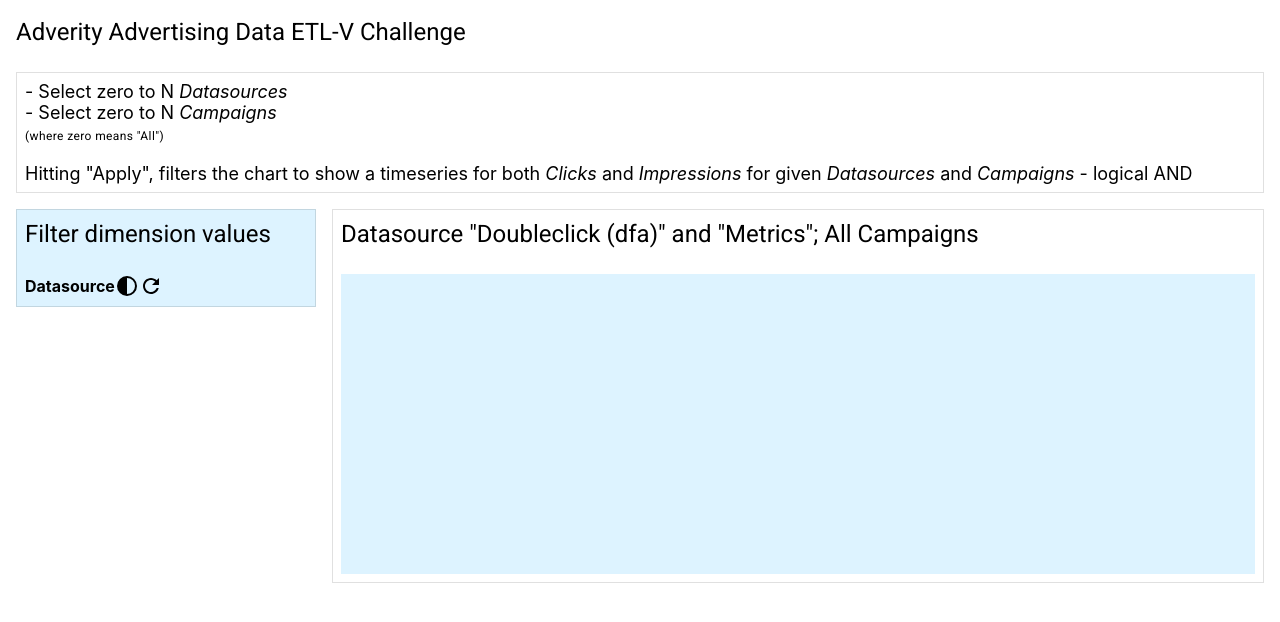
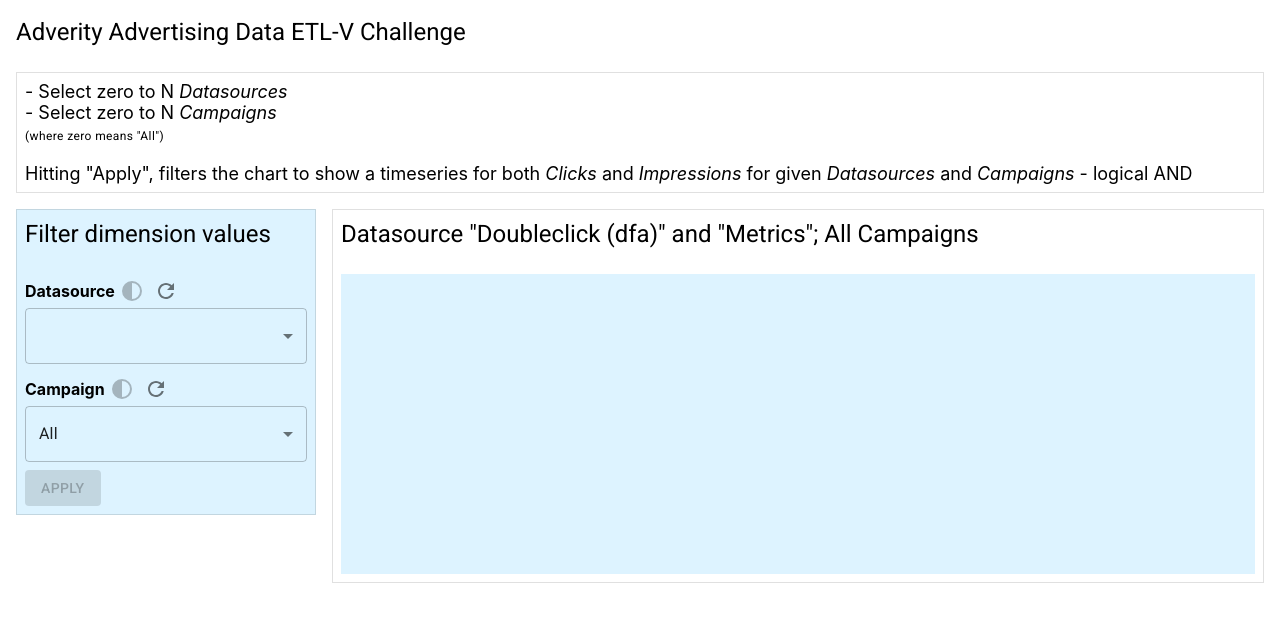
Before and after one commit to pioncz/advertising-data-tsx, a React (Create React App) app: page / in a window 1280 px wide. Shown: the top 622 px of the page. Built offline with nearby package versions, Linux system fonts and the light colour scheme.

Commit message:
layout prototype finished

```diff
--- a/src/App.tsx
+++ b/src/App.tsx
@@ -2,10 +2,8 @@ import React, { useState } from 'react';
 import Typography from '@mui/material/Typography';
 import { styled } from '@mui/material/styles';
 import Box from '@mui/material/Box';
-import Paper from '@mui/material/Paper';
 import Grid from '@mui/material/Grid';
-import { ReactComponent as CircleIcon } from './icons/CircleHalfFull.svg';
-import RefreshIcon from '@mui/icons-material/Refresh';
+import FilterDimensionSection from './components/FilterDimensionSection';
 
 function App() {
   const test = 1;
@@ -31,14 +29,7 @@ function App() {
           </Grid>
           <Grid item xs={3}>
             <Item sx={{ background: '#ddf3ff' }}>
-              <Typography variant="h5" mb={3}>
-                Filter dimension values
-              </Typography>
-              <FilterTitle>
-                <span>Datasource</span>
-                <CircleIcon />
-                <RefreshIcon />
-              </FilterTitle>
+              <FilterDimensionSection />
             </Item>
           </Grid>
           <Grid item xs={9}>
@@ -64,14 +55,6 @@ const Item = styled('div')(({ theme }) => ({
   border: `1px solid ${theme.palette.divider}`
 }));
 
-const FilterTitle = styled('div')(({ theme }) => ({
-  display: 'flex',
-  justifyContent: 'flex-start',
-  alignItems: 'center',
-  fontSize: 16,
-  fontWeight: 'bold',
-}));
-
 const ChartPlaceholder = styled('div')(() => ({
   height: 300,
   width: '100%',
--- /dev/null
+++ b/src/components/FilterDimensionSection.tsx
@@ -0,0 +1,39 @@
+import React, { useState } from 'react';
+import Typography from '@mui/material/Typography';
+import SectionSelect from './commons/SectionSelect';
+import Button from '@mui/material/Button';
+import { styled } from '@mui/material/styles';
+
+const datasourceOptions = [
+  { key: '1', label: 'Google Ads', value: 'Google Ads' },
+  { key: '2', label: 'Google Analytics', value: 'Google Analytics' },
+];
+
+const campaignOptions = [
+  { key: '1', label: 'All', value: 'all' },
+  { key: '2', label: 'Adventmarkt Touristik', value: 'Adventmarkt Touristik' },
+];
+
+const FilterDimensionSection = () => {
+  const [datasource, setDatasource] = useState<string[]>([]);
+  const [campaign, setCampaign] = useState<string>(campaignOptions[0].value);
+
+  return (
+    <>
+      <Typography variant="h5" mb={3}>
+        Filter dimension values
+      </Typography>
+      <StyledSectionSelect title="Datasource" value={datasource} setValue={(newValues) => setDatasource(newValues)} options={datasourceOptions} multiple />
+      <StyledSectionSelect title="Campaign" value={[campaign]} setValue={(newValues) => setCampaign(newValues?.[0])} options={campaignOptions} />
+      <Button variant="contained" disabled>
+        Apply
+      </Button>
+    </>
+  )
+};
+
+const StyledSectionSelect = styled(SectionSelect)(({ theme }) => ({
+  marginBottom: theme.spacing(1),
+}));
+
+export default FilterDimensionSection;
--- /dev/null
+++ b/src/components/commons/SectionSelect.tsx
@@ -0,0 +1,79 @@
+import React from 'react';
+import RefreshIcon from '@mui/icons-material/Refresh';
+import IconButton from '@mui/material/IconButton';
+import { ReactComponent as CircleIcon } from 'icons/CircleHalfFull.svg';
+import { styled } from '@mui/material/styles';
+import MenuItem from '@mui/material/MenuItem';
+import Select, { SelectChangeEvent } from '@mui/material/Select';
+import Chip from '@mui/material/Chip';
+import Box from '@mui/material/Box';
+
+interface IOptions { key: string; label: string; value: string };
+
+const SectionSelect = ({ className, title, value, setValue, options, multiple = false }: { className?: string,  title: string, value: string[], setValue: (value: string[]) => void, options: IOptions[], multiple?: boolean }) => (
+  <div className={className}>
+    <FilterTitle>
+      <span>{title}</span>
+      <IconButton disabled size="small">
+        <CircleIcon />
+      </IconButton>
+      <IconButton aria-label="reset" size="small">
+        <RefreshIcon />
+      </IconButton>
+    </FilterTitle>
+    {multiple ? (
+      <Select
+        multiple
+        value={value}
+        onChange={(event: SelectChangeEvent<string[]>) => {
+          const {
+            target: { value },
+          } = event;
+
+          setValue(
+            typeof value === 'string' ? value.split(',') : value,
+          );
+        }}
+        renderValue={(selected) => (
+          <Box sx={{ display: 'flex', flexWrap: 'wrap', gap: 0.5 }}>
+            {selected.map((value) => (
+              <Chip key={value} label={value} />
+            ))}
+          </Box>
+        )}
+        sx={{ width: '100%' }}
+      >
+        {options.map(({ key, label, value }) => (
+          <MenuItem key={key} value={value}>{label}</MenuItem>
+        ))}
+      </Select>
+    ): (
+      <Select
+        value={value?.[0] || ''}
+        onChange={(event: SelectChangeEvent) => {
+          const {
+            target: { value },
+          } = event;
+
+          setValue([value]);
+        }}
+        sx={{ width: '100%' }}
+      >
+        {options.map(({ key, label, value }) => (
+          <MenuItem key={key} value={value}>{label}</MenuItem>
+        ))}
+      </Select>
+    )}
+
+  </div>
+);
+
+const FilterTitle = styled('div')(({ theme }) => ({
+  display: 'flex',
+  justifyContent: 'flex-start',
+  alignItems: 'center',
+  fontSize: 16,
+  fontWeight: 'bold',
+}));
+
+export default SectionSelect;
--- a/tsconfig.json
+++ b/tsconfig.json
@@ -18,7 +18,8 @@
     "resolveJsonModule": true,
     "isolatedModules": true,
     "noEmit": true,
-    "jsx": "react-jsx"
+    "jsx": "react-jsx",
+    "baseUrl": "src"
   },
   "include": [
     "src"
```
Also changed, not shown: 1 other file (tests, documents, lock files or other folders).
